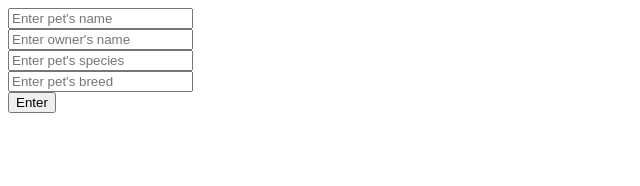
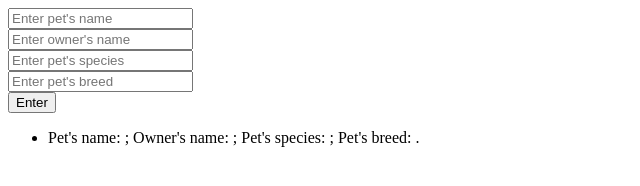
Before and after one commit to mainogiulia/U2-W3-D1-Java-III, a plain HTML site: page index.html in a window 1280 px wide. Both pictures are taken after a click on the button "Enter". Shown: the whole page, without its empty margins (0-640 px from the left). Drawn offline with Linux system fonts and the light colour scheme.

Commit message:
exercise done

```diff
--- a/exercise2.js
+++ b/exercise2.js
@@ -1,18 +1,18 @@
-const petNameField = document.getElementsByClassName("petNameField");
-const ownerNameField = document.getElementsByClassName("ownerNameField");
-const petSpeciesField = document.getElementsByClassName("petSpeciesField");
-const petBreedField = document.getElementsByClassName("petBreedField");
-const button = document.getElementsByTagName("button");
-const petList = document.getElementsByClassName("petList");
+const petNameField = document.getElementById("petNameField");
+const ownerNameField = document.getElementById("ownerNameField");
+const petSpeciesField = document.getElementById("petSpeciesField");
+const petBreedField = document.getElementById("petBreedField");
+const button = document.getElementById("button");
+const petList = document.getElementById("petList");
 
 const pets = [];
 
 class Pet {
   constructor(_petName, _ownerName, _species, _breed) {
-    this.petName;
-    this.ownerName;
-    this.species;
-    this.breed;
+    this.petName = _petName;
+    this.ownerName = _ownerName;
+    this.species = _species;
+    this.breed = _breed;
   }
 
   hasSmeOwner(otherPet) {
@@ -25,8 +25,16 @@ class Pet {
 }
 
 const namesList = function () {
+  petList.innerHTML = "";
   pets.forEach((pet) => {
     const listItem = document.createElement("li");
-    listItem.innerText = `Pet's name: ${}`
+    listItem.innerText = `Pet's name: ${pet.petName}; Owner's name: ${pet.ownerName}; Pet's species: ${pet.species}; Pet's breed: ${pet.breed}.`;
+    petList.appendChild(listItem);
   });
 };
+
+button.onclick = function () {
+  let petInfo = new Pet(petNameField.value, ownerNameField.value, petSpeciesField.value, petBreedField.value);
+  pets.push(petInfo);
+  namesList();
+};
--- a/index.html
+++ b/index.html
@@ -7,19 +7,19 @@
   </head>
   <body>
     <div>
-      <input type="text" class="petNameField" placeholder="Enter pet's name" />
+      <input type="text" id="petNameField" placeholder="Enter pet's name" />
     </div>
     <div>
-      <input type="text" class="ownerNameField" placeholder="Enter owner's name" />
+      <input type="text" id="ownerNameField" placeholder="Enter owner's name" />
     </div>
     <div>
-      <input type="text" class="petSpeciesField" placeholder="Enter pet's species" />
+      <input type="text" id="petSpeciesField" placeholder="Enter pet's species" />
     </div>
     <div>
-      <input type="text" class="petBreedField" placeholder="Enter pet's breed" />
+      <input type="text" id="petBreedField" placeholder="Enter pet's breed" />
     </div>
-    <button>Enter</button>
-    <ul class="petList"></ul>
+    <button id="button">Enter</button>
+    <ul id="petList"></ul>
     <script src="./exercise2.js"></script>
   </body>
 </html>
```
